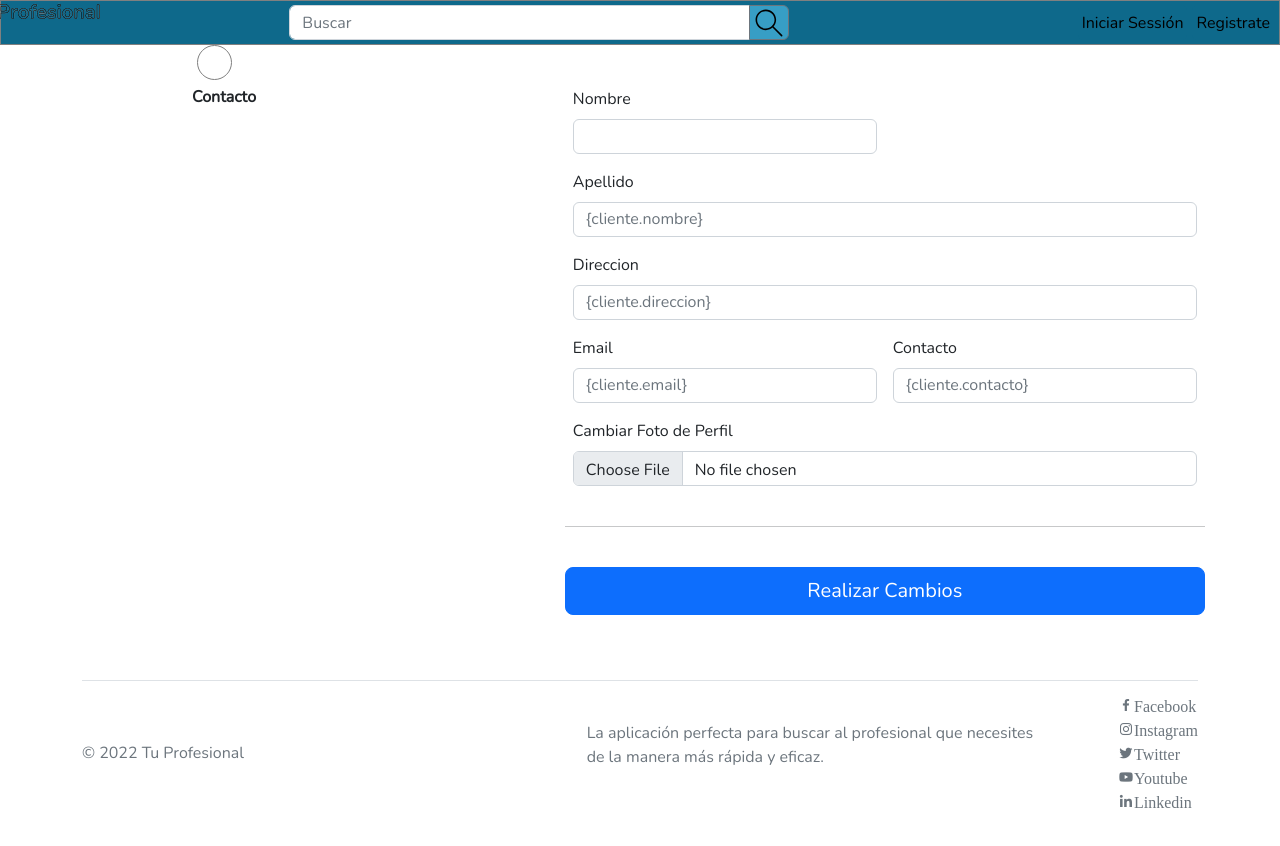
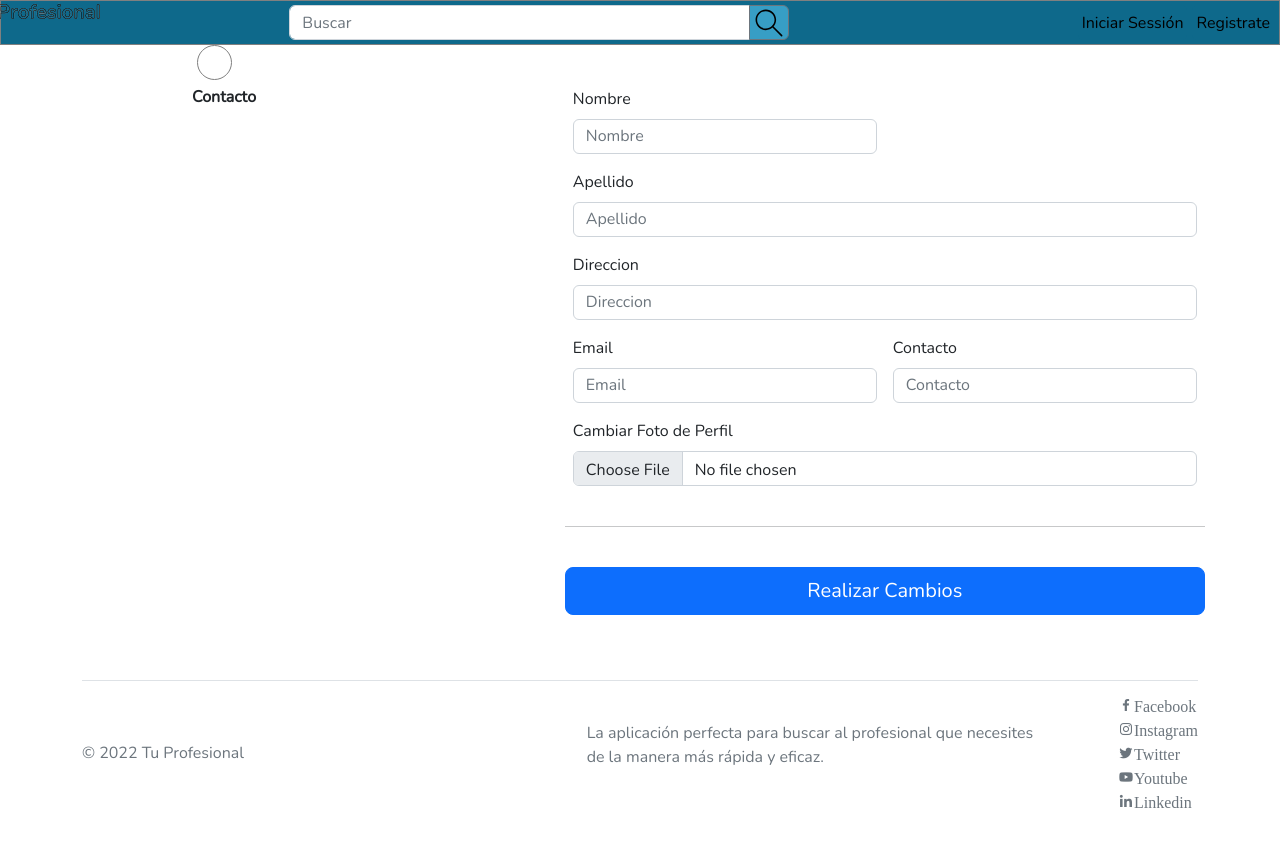
Before and after one commit to BenjaCardozo/AppProveedoresServiciosFront, a React (Create React App) app: page /mi-perfil in a window 1280 px wide. Shown: the top 846 px of the page. Built offline with nearby package versions, Linux system fonts and the light colour scheme; no server answers.

Commit message:
Trayendo variables del back

```diff
--- a/src/components/perfil/MisServicios.js
+++ b/src/components/perfil/MisServicios.js
@@ -1,18 +1,29 @@
 import "./MisServicios.css";
+import { useEffect, useState } from "react";
+import Proveedor from "../../services/Proveedor";
 
 export function MisServicios() {
+
+  const [Trabajos, setTrabajos] = useState([]);
+  useEffect(() => {
+    Trabajos.buscarTrabajos()
+      .then((data) => setTrabajos(data))
+      .catch((error) => console.log(error));
+  }, []);
+  console.log(Trabajos);
+
   return <>
       <div className="solicitudP"></div>
       <div className="descripcionSolicitud">
         <div className="top-dato">
           <div className="perfilP">
             <div img src="" className="fotoPerfilP"></div>
-            <h6 className="perfilPS">Proveedor proveedor</h6>
+            <h6 className="perfilPS">{Proveedor.nombre}</h6>
           </div>
 
           <div className="fechas">
-            <h6>Fecha de incio</h6>
-            <h6>Fecha de finalización</h6>
+            <h6>Fecha de incio: {Trabajos.fechaInicio}</h6>
+            <h6>Fecha de finalización: {Trabajos.fechaFin}</h6>
           </div>
 
         </div>
--- a/src/components/perfil/MisServiciosProveedor.js
+++ b/src/components/perfil/MisServiciosProveedor.js
@@ -1,3 +1,4 @@
+import Proveedor from "../../services/Proveedor";
 import { FotoPerfil } from "./FotoPerfil";
 import "./MisServiciosProveedor.css";
 import { AsidePerfil } from "./ProveedorVista";
@@ -10,7 +11,7 @@ export function MisServiciosProveedor(){
     return<>
         <div className="serviciosProveedor">
             <div>
-                <FotoPerfil/>
+                <FotoPerfil props={Proveedor}/>
             </div>
             <div>
                 <div class="btn-group" role="group" aria-label="Basic radio toggle button group">
--- a/src/components/perfil/ProveedorVista.js
+++ b/src/components/perfil/ProveedorVista.js
@@ -128,7 +128,3 @@ const AgrandarImagen = (props) => {
                 </div>
         </>
 }
-
-/*
-return ();
-*/
--- a/src/components/perfil/ServiciosCliente.js
+++ b/src/components/perfil/ServiciosCliente.js
@@ -1,21 +1,31 @@
 import "./ServiciosClienteArreglado.css";
-import {MisServicios} from "./MisServicios";
+import { MisServicios } from "./MisServicios";
 import { FotoPerfil } from "./FotoPerfil";
 import React from "react";
 import { Link } from "react-router-dom";
+import { useEffect, useState } from "react";
+import Cliente from "../../services/Cliente";
 
 const ServiciosCliente = () => {
+  const [servicios, setServicios] = useState([]);
+  useEffect(() => {
+    ServiciosCliente.buscarServicios()
+      .then((data) => setServicios(data))
+      .catch((error) => console.log(error));
+  }, []);
+  console.log(servicios);
+
   return (
     <>
       <div className="servicioCliente">
         <div>
-            <FotoPerfil/>
+          <FotoPerfil props={Cliente}/>
         </div>
 
         <div className="historialServicios">
           <div class="top">
             <div className="top-div">
-                        <Link to={'/mi-perfil'}>
+              <Link to={"/mi-perfil"}>
                 <button>Editar perfil</button>
               </Link>
             </div>
@@ -24,11 +34,10 @@ const ServiciosCliente = () => {
             </div>
           </div>
           <hr></hr>
-                <MisServicios/>
-                <MisServicios/>
+          <MisServicios />
+          <MisServicios />
         </div>
         <hr></hr>
-
       </div>
     </>
   );
--- a/src/pages/PerfilCliente.js
+++ b/src/pages/PerfilCliente.js
@@ -45,7 +45,7 @@ const PerfilCliente = () => {
                 type="text"
                 class="form-control"
                 id="firstName"
-                placeholder=""
+                placeholder="Nombre"
                 value=""
                 required
               />
@@ -61,7 +61,7 @@ const PerfilCliente = () => {
                   type="text"
                   class="form-control"
                   id="username"
-                  placeholder="{cliente.nombre}"
+                  placeholder="Apellido"
                   required
                 />
                 <div class="invalid-feedback">Your username is required.</div>
@@ -76,7 +76,7 @@ const PerfilCliente = () => {
                 type="text"
                 class="form-control"
                 id="address"
-                placeholder="{cliente.direccion}"
+                placeholder="Direccion"
                 required
               />
             </div>
@@ -89,7 +89,7 @@ const PerfilCliente = () => {
                 type="email"
                 class="form-control"
                 id="email"
-                placeholder="{cliente.email}"
+                placeholder="Email"
               />
               <div class="invalid-feedback">
                 PorFavor ingresa una Direccion valida.
@@ -104,7 +104,7 @@ const PerfilCliente = () => {
                 type="text"
                 class="form-control"
                 id="lastName"
-                placeholder="{cliente.contacto}"
+                placeholder="Contacto"
                 value=""
                 required
               />
```
Also changed, not shown: src/components/perfil/Feedback.js (+13 -2 lines). Lines whose indentation alone changed are shown as unchanged.
